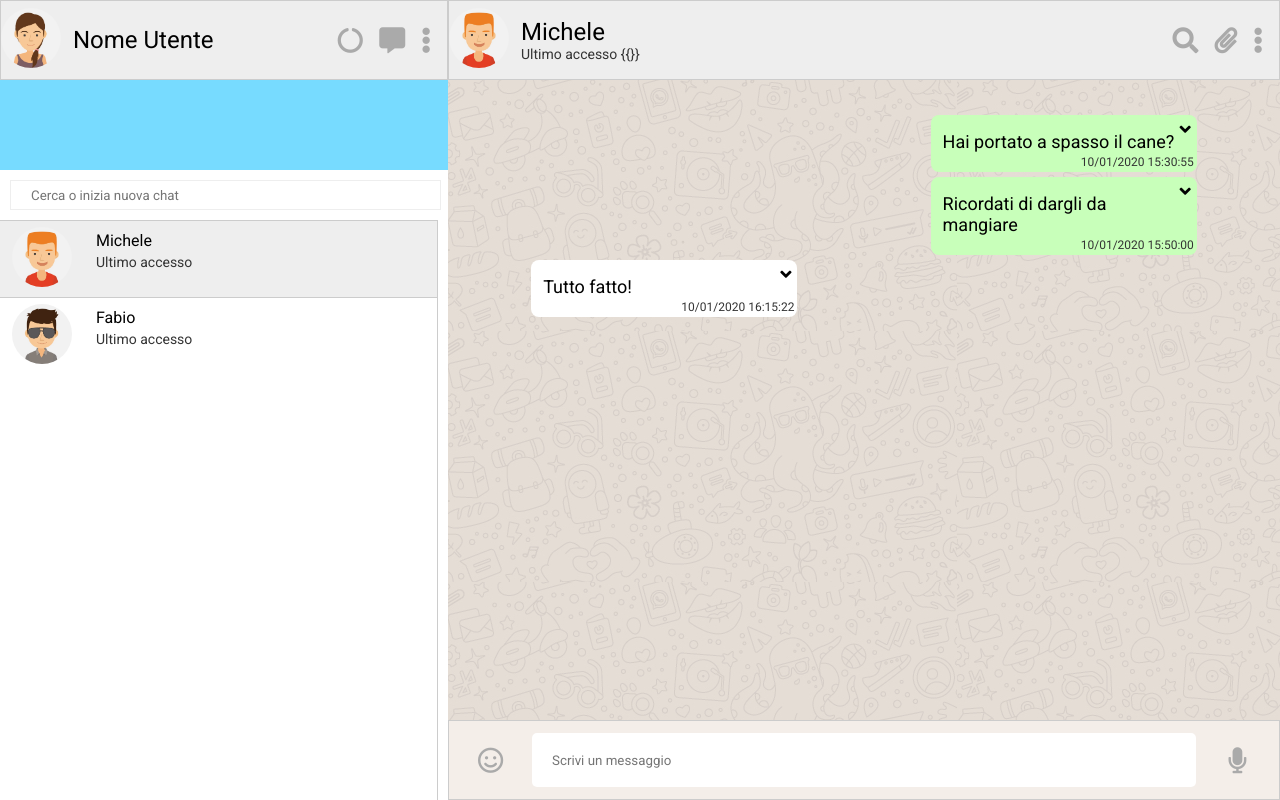
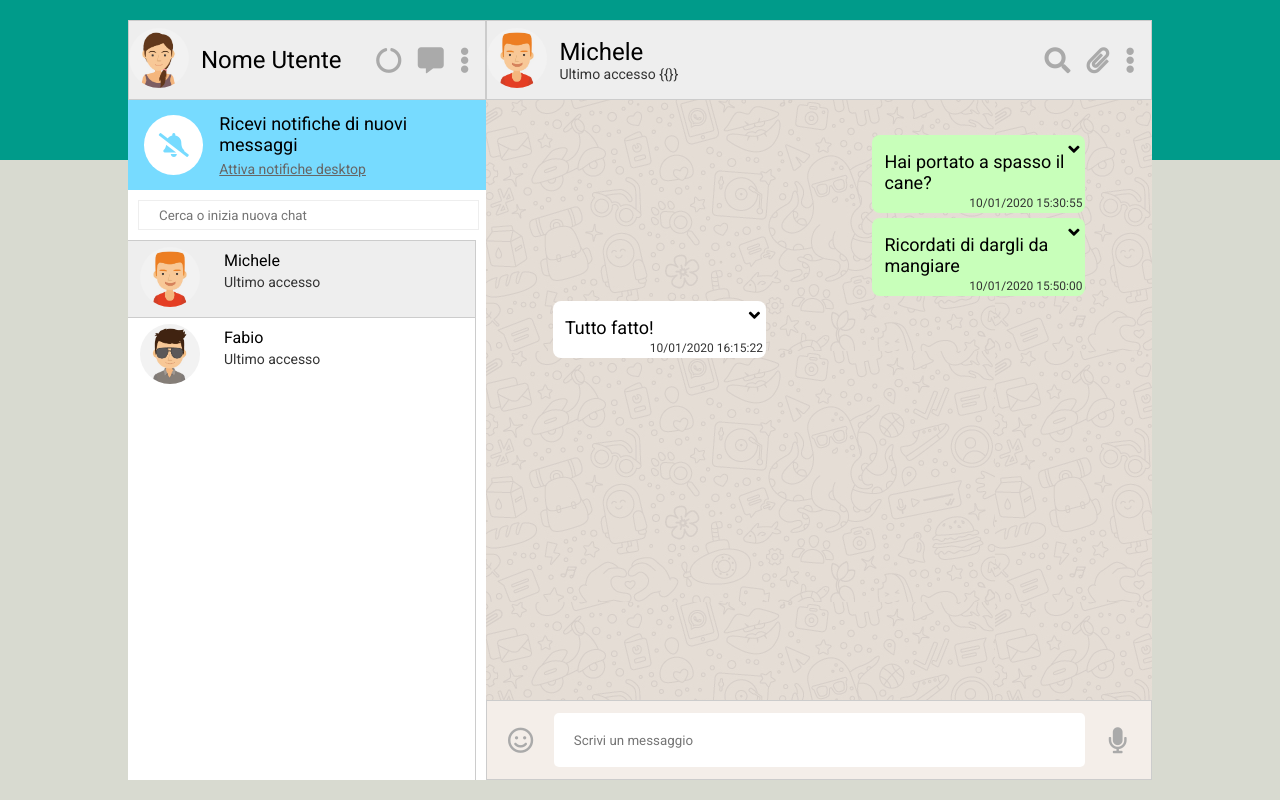
Before and after one commit to antonio-f-bove/vue-boolzapp, a plain HTML site: page index.html in a window 1280 px wide. Drawn offline with nearby package versions, Linux system fonts and the light colour scheme.

Commit message:
background wt linear gradient

```diff
--- a/css/style.css
+++ b/css/style.css
@@ -6,11 +6,20 @@
   font-family: 'Roboto', sans-serif;
 }
 
+#app {
+  width: 100%;
+  height: 100vh;
+  background: linear-gradient(to bottom, rgb(0, 155, 138) 20%, rgb(216, 218, 208) 20%);
+  position: absolute;
+  top: 0;
+}
 
 /* #region general dimensions */
 #general-container {
-  width: 100%;
-  height: 100vh;
+  width: 80%;
+  height: 95vh;
+  margin: 0 auto;
+  margin-top: 20px;
   background-color: #eee;
 
   display: flex;
@@ -75,6 +84,32 @@ ul, li {
 #banner {
   height: 90px;
   background-color: rgb(119, 219, 255);
+
+  display: flex;
+  align-items: center;
+}
+#banner .img-container {
+  width: 60px;
+  height: 60px;
+  margin: 0 16px;
+  border-radius: 50%;
+  background-color: #fff;
+
+  display: flex;
+  justify-content: center;
+  align-items: center;
+}
+#banner .img-container i {
+  font-size: 24px;
+  color: rgb(119, 219, 255);
+}
+#banner .receive-notifications {
+  font-size: 18px;
+  margin-bottom: 4px;
+}
+#banner .activate-notifications a {
+  font-size: 14px;
+  color: #666;
 }
 
 
--- a/index.html
+++ b/index.html
@@ -44,7 +44,15 @@
             </div>
           </div>
 
-          <div id="banner"></div>
+          <div id="banner" v-if=isVisible>
+            <div class="img-container">
+              <i class="fas fa-bell-slash"></i>
+            </div>
+            <div class="text-container">
+              <div class="receive-notifications">Ricevi notifiche di nuovi messaggi</div>
+              <div class="activate-notifications"><a href="#">Attiva notifiche desktop</a></div>
+            </div>
+          </div>
 
           <div id="contact-list">
             <input
--- a/js/script.js
+++ b/js/script.js
@@ -52,6 +52,7 @@ new Vue ({
     newMessage: '',
     isAnswered: true,
     nameSearch: '',
+    isVisible: true,
   },
   methods: {
     inputMessage: function (sender) {
@@ -107,7 +108,7 @@ new Vue ({
       array.splice(index, 1);
       this.messageIndex = -1;
     },
-    getLastAccess: function () {
+    getLastAccess: function (contact) {
       let latest = null;
       // this.contacts.messages.forEach(message => {
       //   // TODO
```
